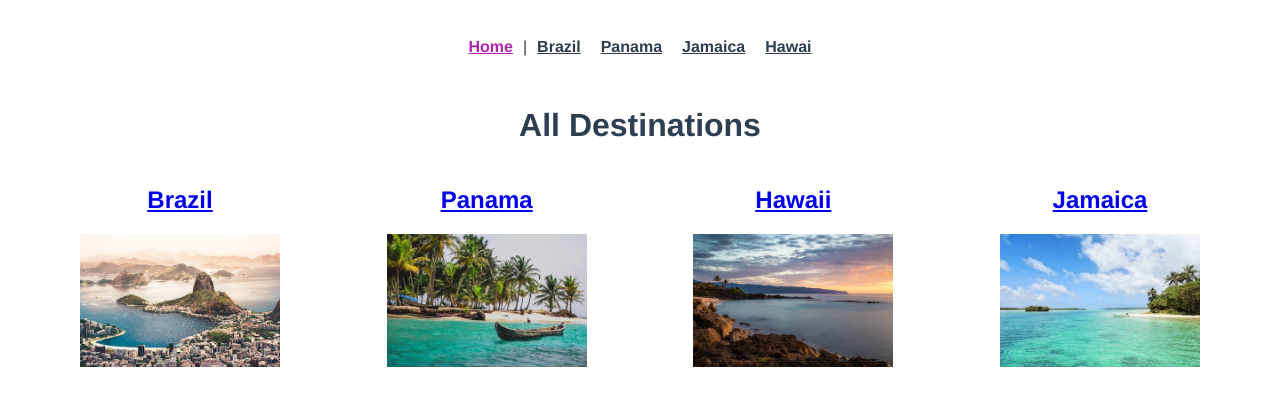
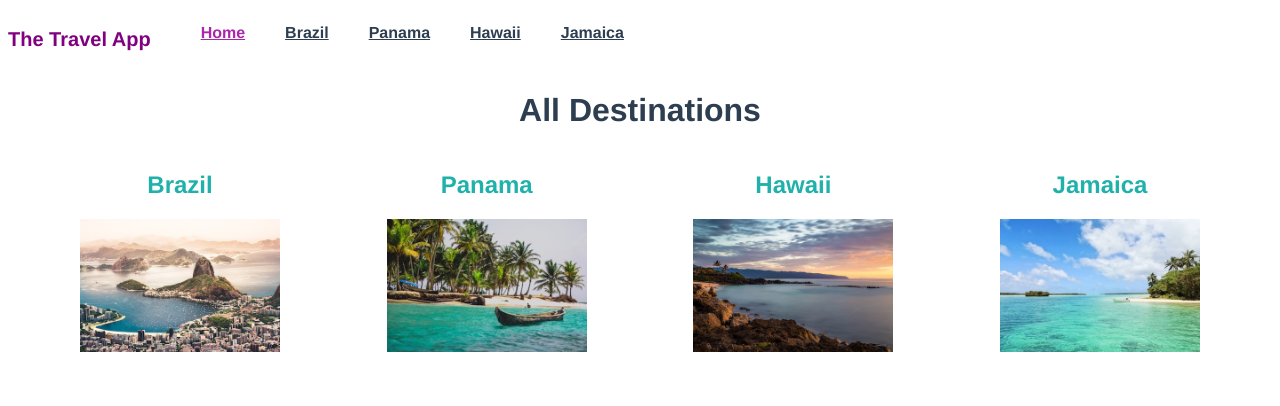
Before and after one commit to ChamkhiAnas/TravelApp-VueJS-, a Vue app: page /#/ in a window 1280 px wide. Shown: the top 406 px of the page. Built offline with nearby package versions, Linux system fonts and the light colour scheme.

Commit message:
rerender-components-when-vue-router-params-changes

```diff
--- a/src/App.vue
+++ b/src/App.vue
@@ -8,9 +8,7 @@
       <!-- <router-link to="/hawai">Hawai</router-link> -->
     <TheNavigation />
 
-
-
-    <router-view />
+    <router-view :key="$route.path"/>
   </div>
 </template>
 
--- a/src/components/TheNavigation.vue
+++ b/src/components/TheNavigation.vue
@@ -2,29 +2,58 @@
 
 
     <nav id="nav">
-      <router-link to="/">Home</router-link> |
-      <router-link to="/brazil">Brazil</router-link>
-      <router-link to="/panama">Panama</router-link>
-      <router-link to="/jamaica">Jamaica</router-link>
-      <router-link to="/hawai">Hawai</router-link>
+      <p class="logo">The Travel App</p>
+      <ul class="nav-links">
+        <li class="links">
+          <router-link to="/">Home</router-link>
+        </li>
+        <li v-for="destination in destinations" :key="destination.name" class="links">
+           <router-link :to="{name:'destinationsDetails',params:{id:destination.id}}">
+                {{destination.name}}
+            </router-link>
+        </li>
+      </ul>
+
     </nav>
 
 </template>
 
+<script>
+import store from '@/store.js';
+export default {
+  data(){
+    return {
+      // destinationId:this.$route.params.id,
+      destinations:store.destinations
+    }
+  }
+
+}
+</script>
+
 <style scoped>
 #nav{
     display: flex;
-    align-items: center;
-    justify-content: center;
 }
 
 #nav a.classActive {
     color:#ab26ab ;
 }
-#nav {
-  padding: 30px;
+.nav-links {
+display:flex
 }
-
+.links{
+  padding-right: 20px;
+  list-style: none;
+}
+.links:hover{
+  text-decoration: underline;
+}
+.logo{
+  font-size: 20px;
+  color: purple;
+  font-weight: bold;
+}
 #nav a {
   font-weight: bold;
   color: #2c3e50;
--- a/src/router/index.js
+++ b/src/router/index.js
@@ -14,35 +14,35 @@
     name: "Home",
     component: Home
   },
-  {
-    path: "/about",
-    name: "About",
-    // route level code-splitting
-    // this generates a separate chunk (about.[hash].js) for this route
-    // which is lazy-loaded when the route is visited.
-    component: () =>
-      import(/* webpackChunkName: "about" */ "../views/About.vue")
-  },
-  {
-    path:'/brazil',
-    name:"brazil",
-    component:()=> import(/* webpackChunkName: "brazil" */ "../views/Brazil")
-  },
-  {
-    path:'/hawaii',
-    name:"hawaii",
-    component:()=> import(/* webpackChunkName: "hawaii" */ "../views/Hawai")
-  },
-  {
-    path:'/jamaica',
-    name:"jamaica",
-    component:()=> import(/* webpackChunkName: "jamaicca" */"../views/Jamaica")
-  },
-  {
-    path:'/panama',
-    name:"panama",
-    component:()=> import(/* webpackChunkName: "panama" */ "../views/Panama")
-  },
+  // {
+  //   path: "/about",
+  //   name: "About",
+  //   // route level code-splitting
+  //   // this generates a separate chunk (about.[hash].js) for this route
+  //   // which is lazy-loaded when the route is visited.
+  //   component: () =>
+  //     import(/* webpackChunkName: "about" */ "../views/About.vue")
+  // },
+  // {
+  //   path:'/brazil',
+  //   name:"brazil",
+  //   component:()=> import(/* webpackChunkName: "brazil" */ "../views/Brazil")
+  // },
+  // {
+  //   path:'/hawaii',
+  //   name:"hawaii",
+  //   component:()=> import(/* webpackChunkName: "hawaii" */ "../views/Hawai")
+  // },
+  // {
+  //   path:'/jamaica',
+  //   name:"jamaica",
+  //   component:()=> import(/* webpackChunkName: "jamaicca" */"../views/Jamaica")
+  // },
+  // {
+  //   path:'/panama',
+  //   name:"panama",
+  //   component:()=> import(/* webpackChunkName: "panama" */ "../views/Panama")
+  // },
   {
     path:'/details:id',
     name:"destinationsDetails",
--- a/src/views/Home.vue
+++ b/src/views/Home.vue
@@ -51,5 +51,13 @@
     display: flex;
     justify-content: space-between;
   }
+  a{
+    color: lightseagreen;
+    text-decoration: none;
+  }
+  a:hover,
+  a:visited{
+    text-decoration: underline;
+  }
 
 </style>
```
